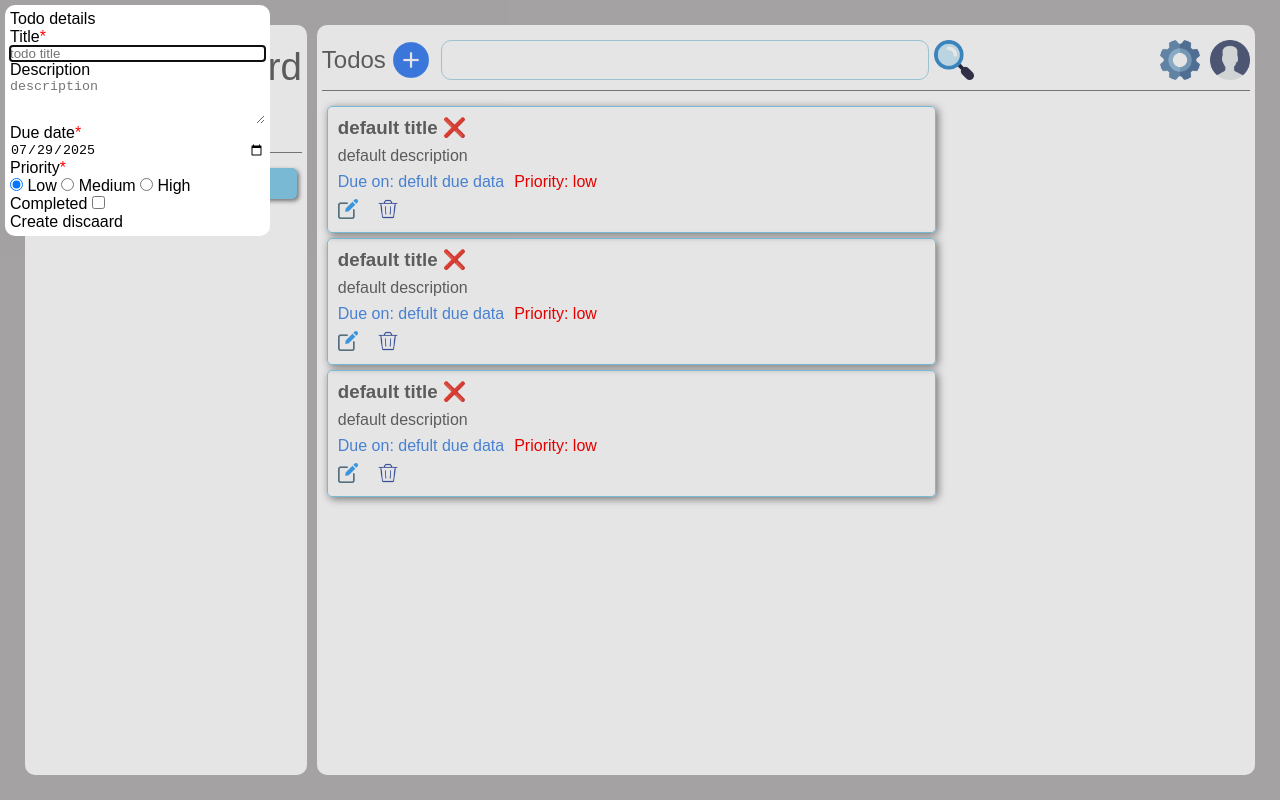
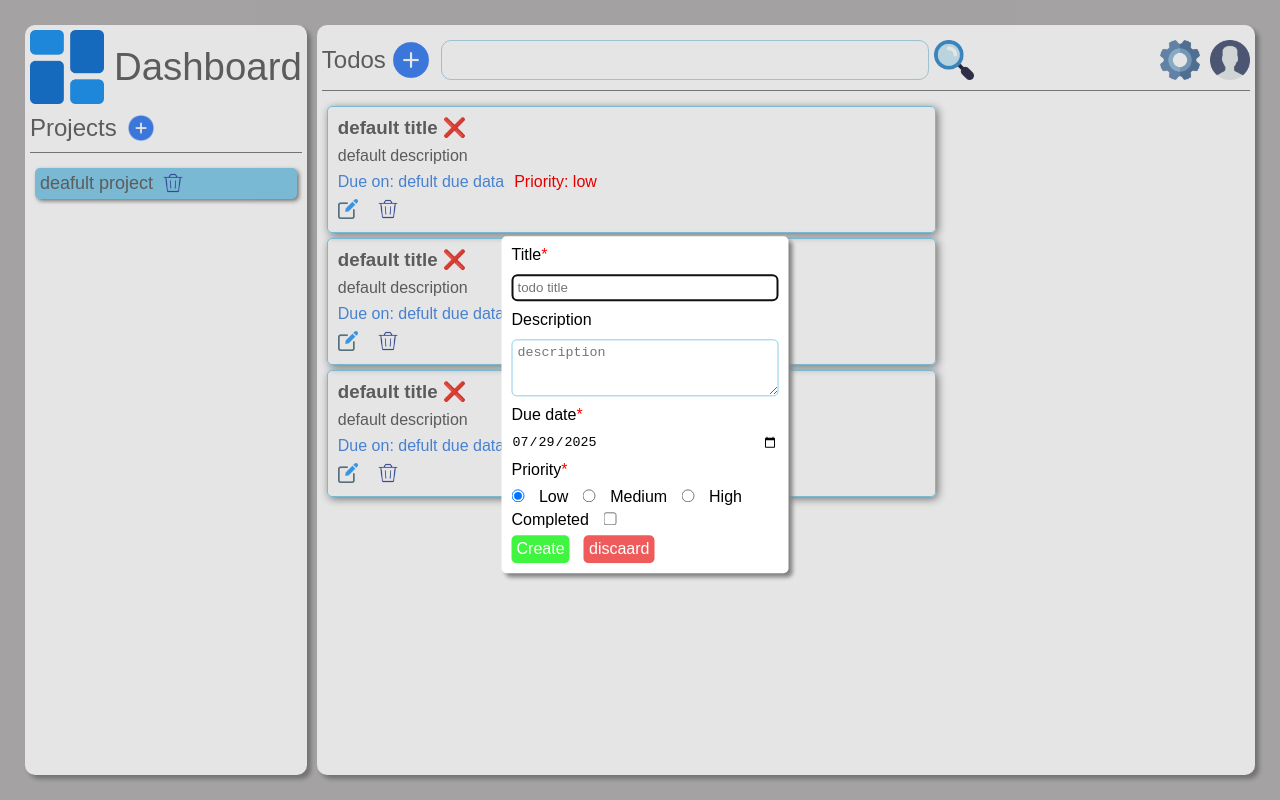
Before and after one commit to prosenjit-saradr/Todo, a website with bundled scripts: page src/index.html in a window 1280 px wide. Both pictures are taken after a click on the button 410 px from the left and 60 px from the top of the page. Built offline with nearby package versions, Linux system fonts and the light colour scheme.

Commit message:
Modified styling of dialog box

```diff
--- a/src/modules/domAPI.js
+++ b/src/modules/domAPI.js
@@ -99,7 +99,7 @@ export const updateTodoUI = function(todoId, todoData){
     console.log(todoEl);
 
     todoEl.getElementsByClassName("todo-title")[0].textContent = todoData.title
-    + " ("+(todoData.completed ? "complete" : "incomplete")+")";
+    + " "+(todoData.completed ? "\u{2714}" : "\u{274C}");
     todoEl.getElementsByClassName("todo-description")[0].textContent = todoData.description;
     todoEl.getElementsByClassName("due-date")[0].textContent = "Due data: "+todoData.dueDate;
     todoEl.getElementsByClassName("priority")[0].textContent = "Priority: "+todoData.priority;
--- a/src/modules/eventHandler.js
+++ b/src/modules/eventHandler.js
@@ -20,13 +20,17 @@ export const initUI = function(){
     projectContainer.appendChild(projectList);
 
     let todoList = null;
-    if(Storage().isEmpty()){
-        todoList = TodoListUI([]);
-    }
-    else{
-        todoList = TodoListUI(projects[0].todo);
-        setActiveProjectId(projects[0].id);
-    }
+    // if(Storage().isEmpty()){
+    //     todoList = TodoListUI();
+    // }
+    // else{
+    //     todoList = TodoListUI(projects[0].todo);
+    //     setActiveProjectId(projects[0].id);
+    // }
+
+    todoList = TodoListUI(projects[0].todo);
+    setActiveProjectId(projects[0].id);
+
     const todoContainer = document.getElementById("todo-container");
     todoContainer.appendChild(todoList);
 
@@ -221,6 +225,6 @@ export const DeleteProjectHandler = function(evt){
     if(projectElement.id === getActiveProjectId()){
         if(!Storage().isEmpty()){
             setActiveProjectId(Storage().getProjects()[0].id);
-        }
+        }else setActiveProjectId(null);
     }
 }
--- a/src/modules/storage.js
+++ b/src/modules/storage.js
@@ -49,7 +49,7 @@ export const Storage = function(){
             */
 
             const data = JSON.parse(localStorage.getItem("projects"));
-            if(data==null){
+            if(data==null || data.length==0){
                 this.saveProjects(defaultProjectList);
                 cachedProjects.setProjects(defaultProject);
                 return defaultProjectList;
--- a/src/modules/ui.js
+++ b/src/modules/ui.js
@@ -80,7 +80,6 @@ export const TodoCreateDialog = function(){
     const html = `
         <div>
             <fieldset>
-            <legend>Todo details</legend>
 
                 <Label for="title">Title<span class="required">*</span></Label>
                 <input id="titile" type="text" required placeholder="todo title">
@@ -125,8 +124,6 @@ export const TodoEditDialog = function(todoData){
     const html = `
         <div>
             <fieldset>
-            <legend>Todo details</legend>
-
                 <Label for="title">Title<span class="required">*</span></Label>
                 <input id="titile" type="text" required placeholder="todo title" value="${todoData.title}">
 
--- a/src/styles.css
+++ b/src/styles.css
@@ -38,6 +38,7 @@ body > * {
     padding: 5px;
     margin: 5px;
     border-radius: 10px;
+    box-shadow: 4px 4px 4px grey;
 }
 
 #side-bar {
@@ -276,14 +277,10 @@ img {
 ul {
     list-style: none;
 }
+
 .active {
     background: skyblue;
     box-shadow: 2px 2px 4px grey;
-}
-
-#container {
-    display: flex;
-    flex-direction: row;
 }
 
 .project-list {
@@ -302,3 +299,67 @@ ul {
     display: flex;
     flex-direction: column;
 }
+
+dialog[open] {
+  position: fixed;
+  top: 50%;
+  left: 50%;
+  transform: translate(-50%, -50%);
+
+  border-radius: 5px;
+}
+
+dialog[open] input[type="text"], textarea {
+    border: 1px solid skyblue;
+    margin: 5px;
+    padding: 5px;
+    border-radius: 5px;
+}
+
+dialog[open] input[type="text"]:hover, textarea:hover{
+    border: 1px solid rgb(41, 181, 237);
+}
+
+dialog[open] label {
+    margin: 5px;
+}
+
+dialog[open] button {
+    margin: 5px;
+    padding: 5px;
+    border-radius: 5px;
+    color: white;
+}
+
+dialog[open] button:hover {
+    box-shadow: 2px 2px 2px grey;
+}
+
+dialog[open] button[id *="discard"] {
+    background-color: rgb(239, 91, 91);
+}
+
+dialog[open] button[id *="close"] {
+    background-color: rgb(239, 91, 91);
+}
+
+dialog[open] button[id *="create"] {
+    background-color: rgb(64, 245, 64);
+}
+
+dialog[open] button[id *="update-todo"] {
+    background-color: rgb(64, 245, 64);
+}
+
+dialog[open] input[type="date"],
+input[type="radio"],
+input[type="checkbox"] {
+    margin: 5px;
+}
+
+dialog[open] input[type="date"]:hover,
+input[type="radio"]:hover,
+input[type="checkbox"]:hover,
+input[type="date"] {
+    cursor: pointer;
+}
```
